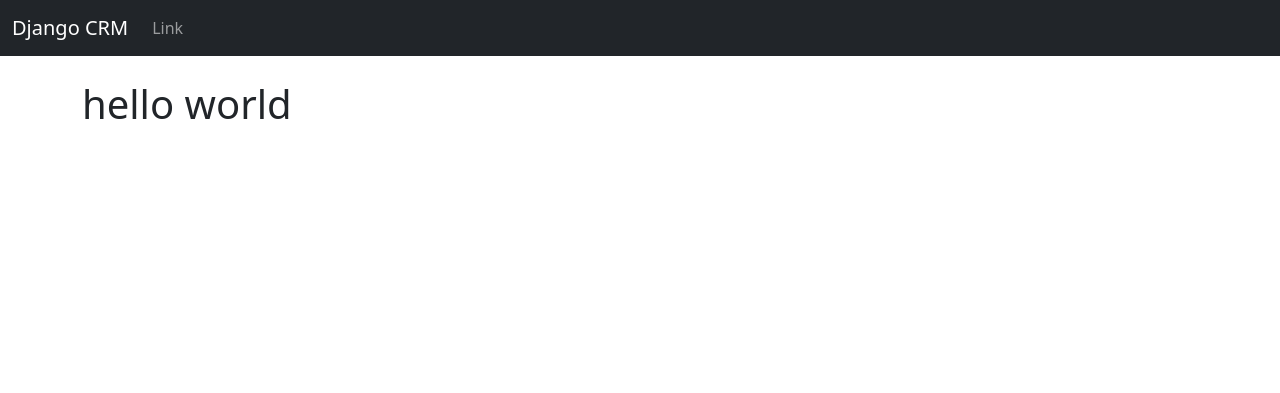
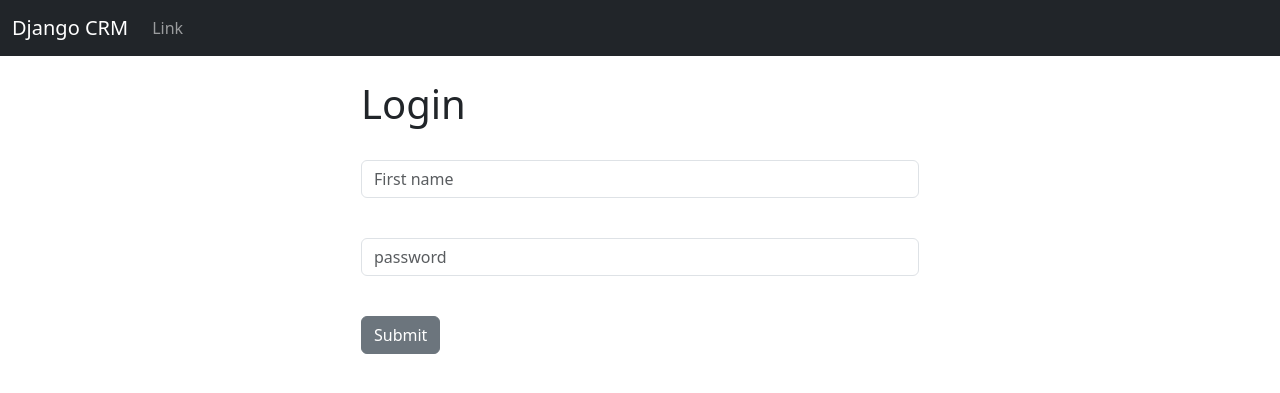
Before and after one commit to jeffmorales29/Django-crm, a Django app: page / in a window 1280 px wide. Shown: the top 393 px of the page. Run offline with Django 4.2, Linux system fonts and the light colour scheme.

Commit message:
add login

```diff
--- a/website/templates/base.html
+++ b/website/templates/base.html
@@ -10,6 +10,17 @@
     {% include 'navbar.html' %}
     <div class="container">
     <br/>
+        {% if messages %}
+          {% for message in messages %}
+
+          <div class="alert alert-warning alert-dismissible fade show" role="alert">
+            {{ message }}
+            <button type="button" class="btn-close" data-bs-dismiss="alert" aria-label="Close"></button>
+          </div>
+
+          {% endfor %}
+        {% endif %}
+
         {% block content%}
         {% endblock%}
     </div>
--- a/website/templates/home.html
+++ b/website/templates/home.html
@@ -1,6 +1,30 @@
 {% extends 'base.html' %}
 
 {% block content %}
-<h1>hello world</h1>
+
+<div class="col-md-6 offset-md-3">
+
+{% if user.is_authenticated %}
+
+<h1>Hello World</h1>
+
+{%else %}
+    <h1>Login</h1>
+    <br/>
+    <form method="POST" action="{% url 'home' %}">
+        {% csrf_token %}
+            <div class="mb-3">
+              <input type="text" name="username" placeholder="First name" class="form-control" aria-describedby="emailHelp" required>
+            </div><br/>
+            <div class="mb-3">
+              <input type="password" name="password" placeholder="password" class="form-control" required>
+            </div>
+            <br/>
+            <button type="Login" class="btn btn-secondary">Submit</button>
+    </form>
+
+</div>
+
+{% endif %}
 
 {% endblock %}
--- a/website/urls.py
+++ b/website/urls.py
@@ -4,4 +4,6 @@ from . import views
 
 urlpatterns = [
     path('', views.home, name='home'),
+    #path('login/', views.login_user, name='login'),
+    #path('logout/', views.logout_user, name='logout'),
 ]
--- a/website/views.py
+++ b/website/views.py
@@ -1,5 +1,27 @@
-from django.shortcuts import render
+from django.shortcuts import render, redirect
+from django.contrib.auth import authenticate, login, logout
+from django.contrib import messages
 
 # Create your views here.
 def home(request):
-    return render(request, 'home.html',{})
+    #Check to see if logging in
+    if request.method == 'POST':
+        username = request.POST['username']
+        password = request.POST['password']
+        #Authenticate
+        user = authenticate(request, username=username,password=password)
+        if user is not None:
+            login(request, user)
+            messages.success(request, "You have been login")
+            return redirect('home')
+        else:
+            messages.success(request, "There was an error logging in")
+            return redirect('home')
+    else:
+        return render(request, 'home.html',{})
+
+def login_user(request):
+    pass
+
+def logout_user(request):
+    pass
```
